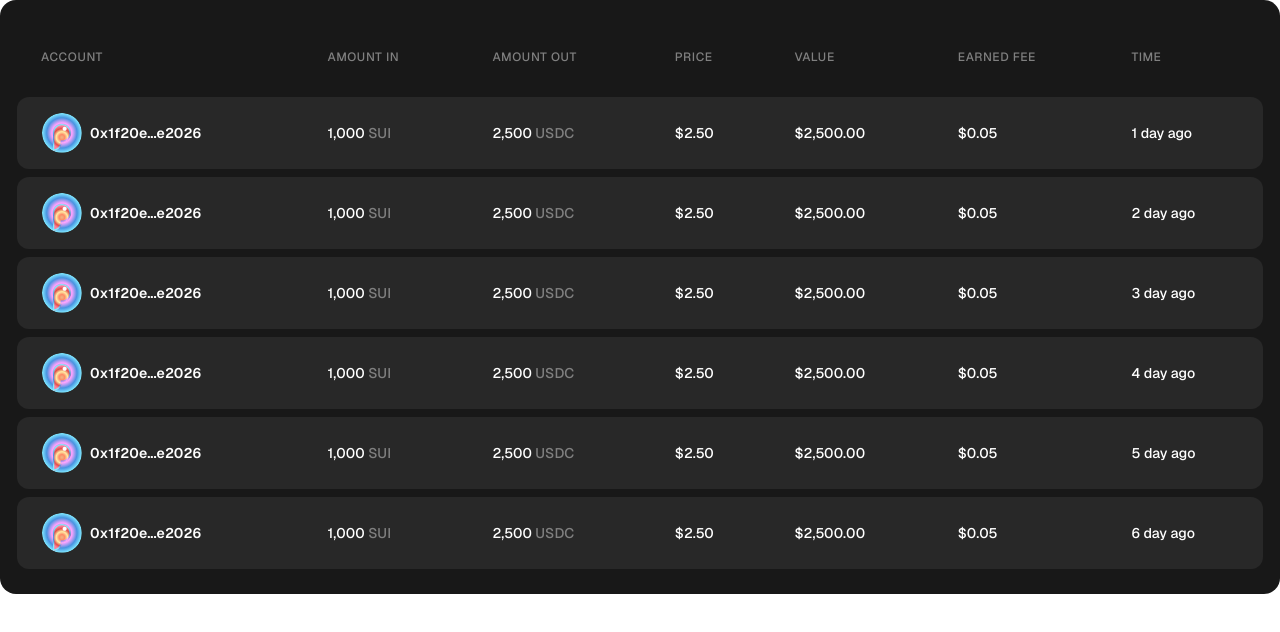
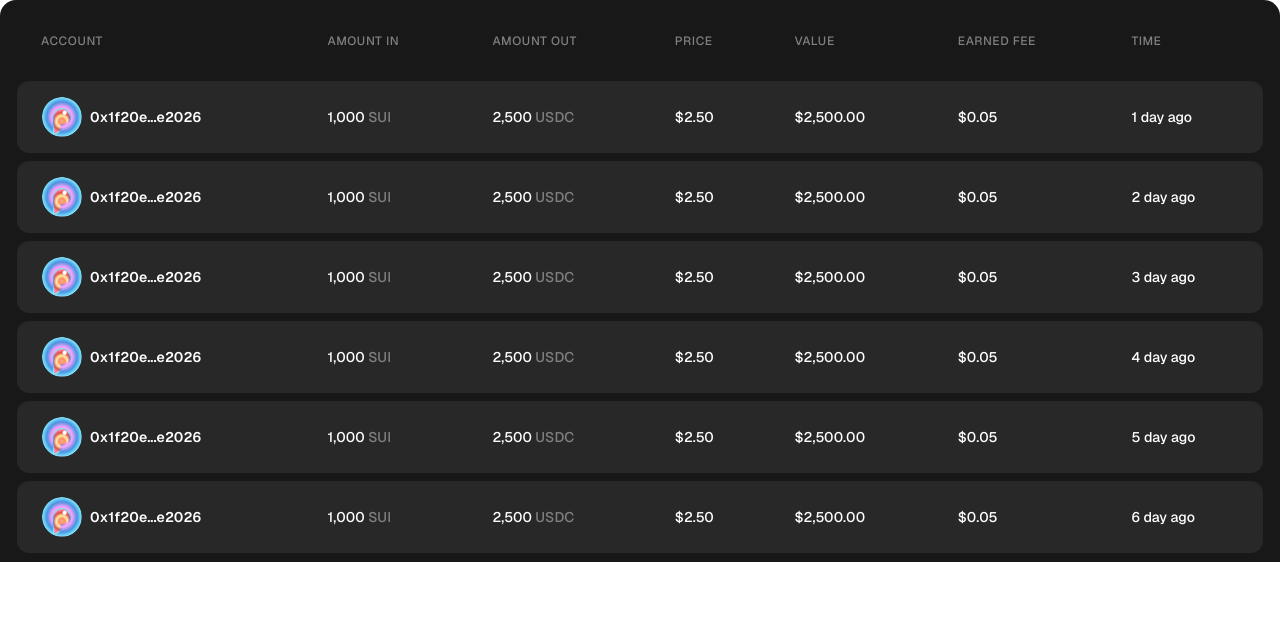
Before and after one commit to aycanogut/patara, a Next.js app: page /referral-connect/ReferralTable in a window 1280 px wide. Shown: the top 632 px of the page. Built offline with nearby package versions, Linux system fonts and the light colour scheme.

Commit message:
refactor: :recycle: move component to folder

```diff
--- a/pages/referral-connect/ReferralTable.tsx
+++ b/pages/referral-connect/ReferralTable/index.tsx
@@ -21,7 +21,7 @@ const mockData = Array.from({ length: 6 }, (_, index) => ({
 
 function ReferralTable() {
   return (
-    <Table className="bg-background-primary border-separate border-spacing-y-2 rounded-2xl border border-transparent p-4">
+    <Table className="bg-background-primary border-separate border-spacing-y-2 rounded-t-2xl border border-transparent px-4">
       <TableHeader>
         <TableRow>
           <TableHead className="font-geist text-text-secondary pointer-events-none p-6 text-xs font-medium tracking-wider uppercase">Account</TableHead>
```
